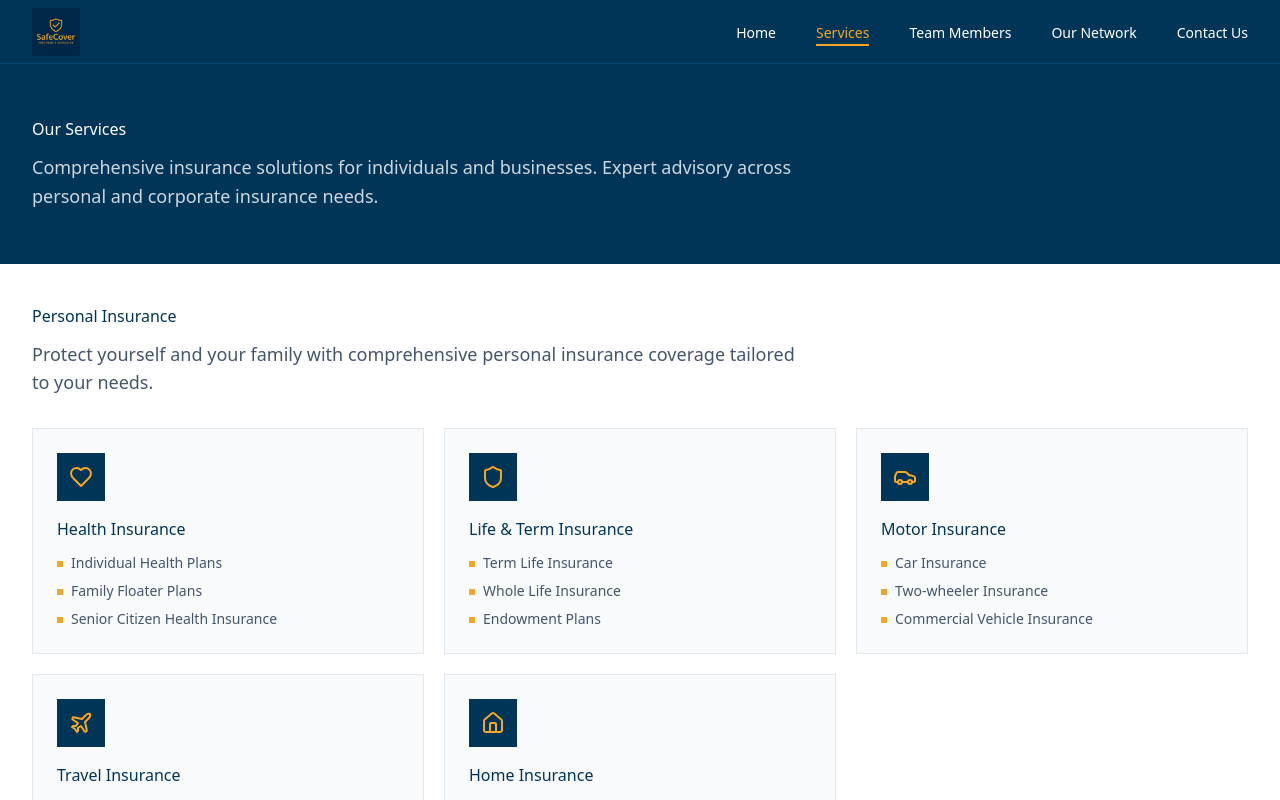
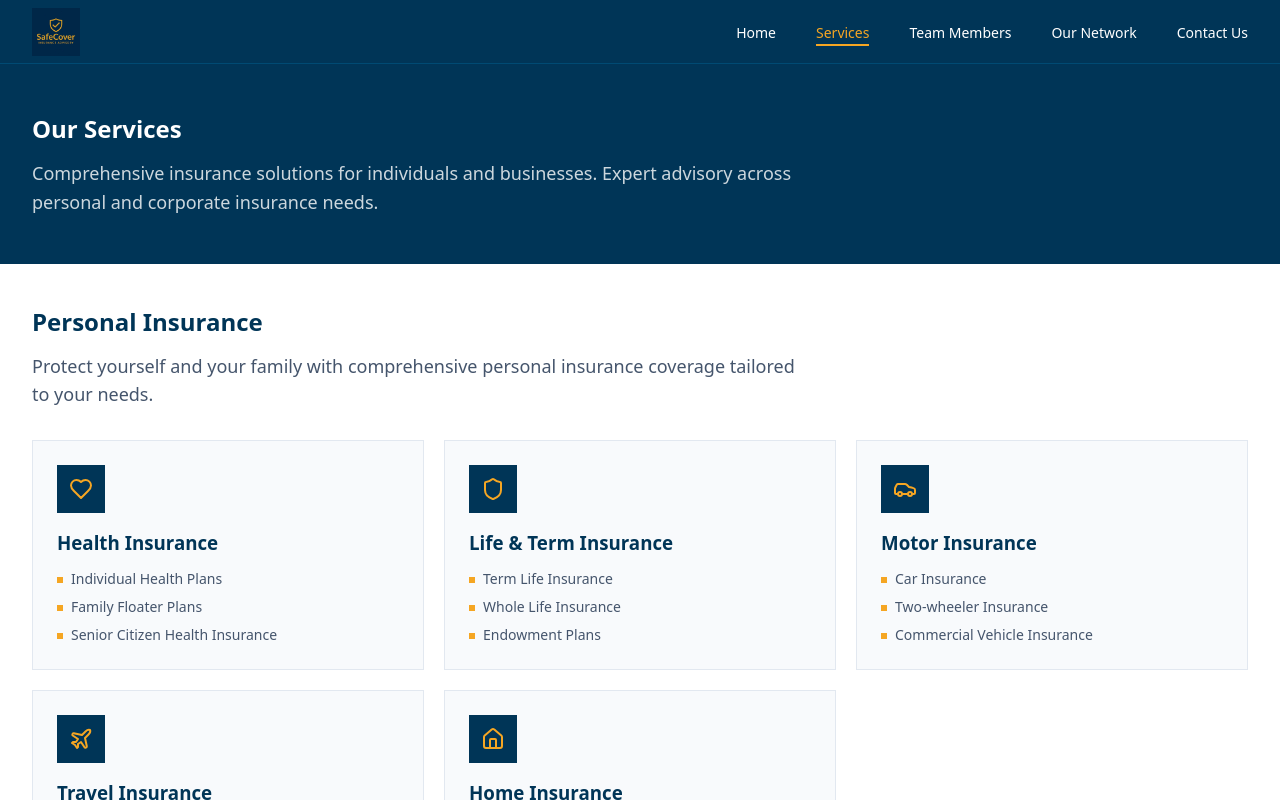
Before and after one commit to PrachiMohite1310/SafeCover, a React (Vite) app: page /services in a window 1280 px wide. Shown: the top 800 px of the page. Built offline with nearby package versions, Linux system fonts and the light colour scheme.

Commit message:
Increased heading size

```diff
--- a/src/components/pages/Services.tsx
+++ b/src/components/pages/Services.tsx
@@ -88,7 +88,7 @@ export function Services() {
       <section className="bg-[#003557] text-white" style={{ minHeight: '25vh' }}>
         <div className="max-w-[1800px] mx-auto px-4 sm:px-8 py-6 sm:py-10 flex items-center" style={{ minHeight: '25vh' }}>
           <div>
-            <h1 className="text-white mb-3">Our Services</h1>
+            <h1 className="text-white mb-3 text-3xl sm:text-4xl md:text-5xl font-bold">Our Services</h1>
             <p className="text-white/80 text-base sm:text-lg max-w-3xl leading-relaxed">
               Comprehensive insurance solutions for individuals and businesses. Expert advisory across personal and corporate insurance needs.
             </p>
--- a/src/index.css
+++ b/src/index.css
@@ -137,11 +137,6 @@
     text-decoration: underline dotted;
   }
 
-  h1, h2, h3, h4, h5, h6 {
-    font-size: inherit;
-    font-weight: inherit;
-  }
-
   a {
     color: inherit;
     -webkit-text-decoration: inherit;
```
